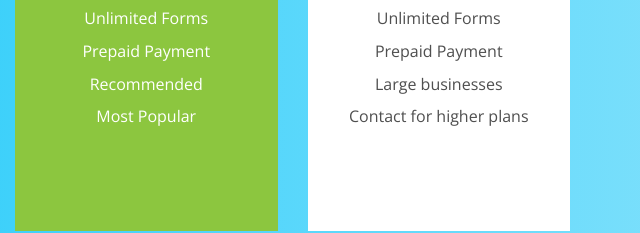
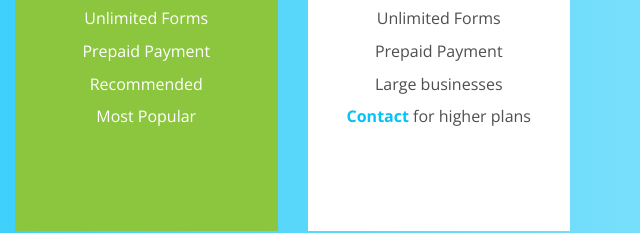
Before and after one commit to formapp/formapp.github.io, a plain HTML site: page index.html in a window 1280 px wide. Shown: the part 2744-2977 px from the top of the page, 640-1280 px from the left. Drawn offline with nearby package versions, Linux system fonts and the light colour scheme.

Commit message:
costing-contact

```diff
--- a/css/main.css
+++ b/css/main.css
@@ -560,6 +560,9 @@ textarea.form-control {
 	border-color:#fff;
 }
 
+.price a {
+  color: #05c3f9;
+}
 
 /*================================
 =========Testimonial Section ====
--- a/index.html
+++ b/index.html
@@ -261,7 +261,7 @@
                 <li>Unlimited Forms</li>
 								<li>Prepaid Payment</li>
 								<li>Large businesses</li>
-								<li>Contact for higher plans</li>
+								<li><a href="#contact"><b>Contact</b></a> for higher plans</li>
 							</ul>
 							<!--<a href="#" class="btn btn-primary btn-animated">Buy Now</a>-->
 						</div>
```
